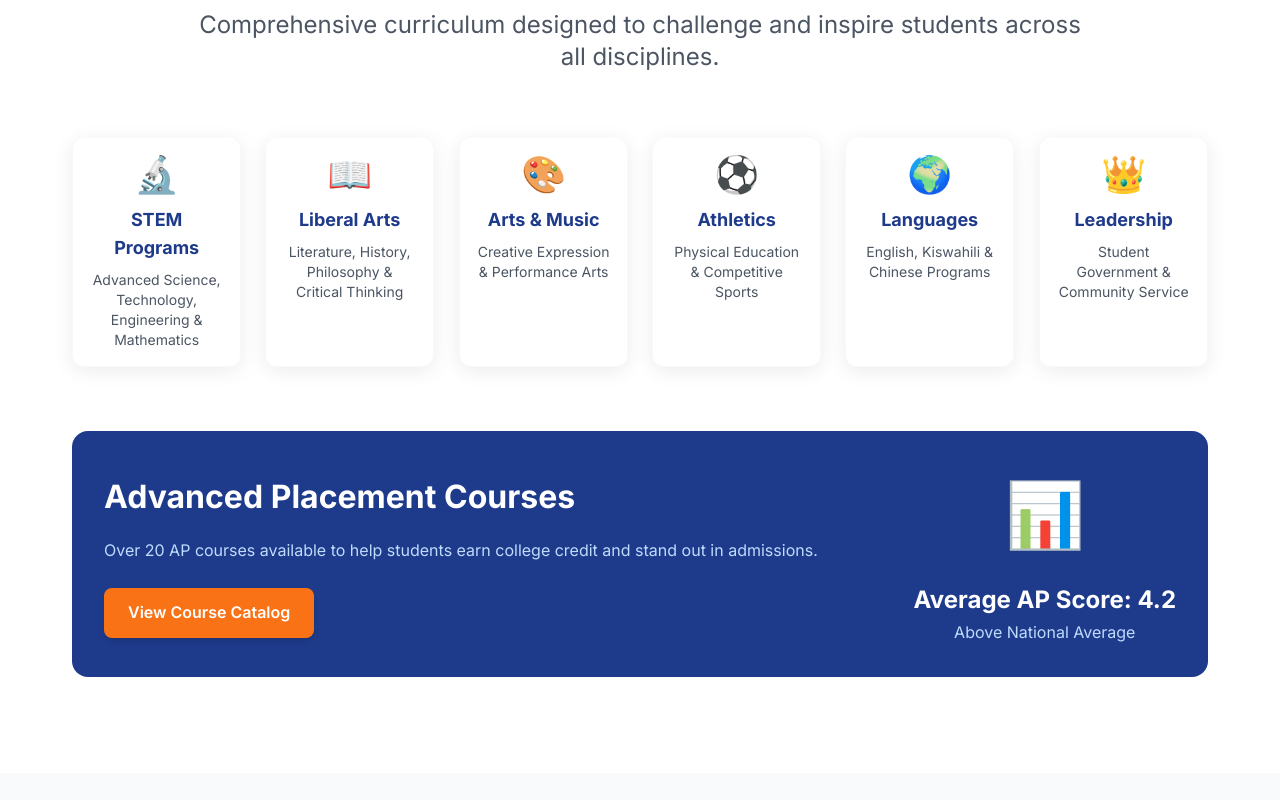
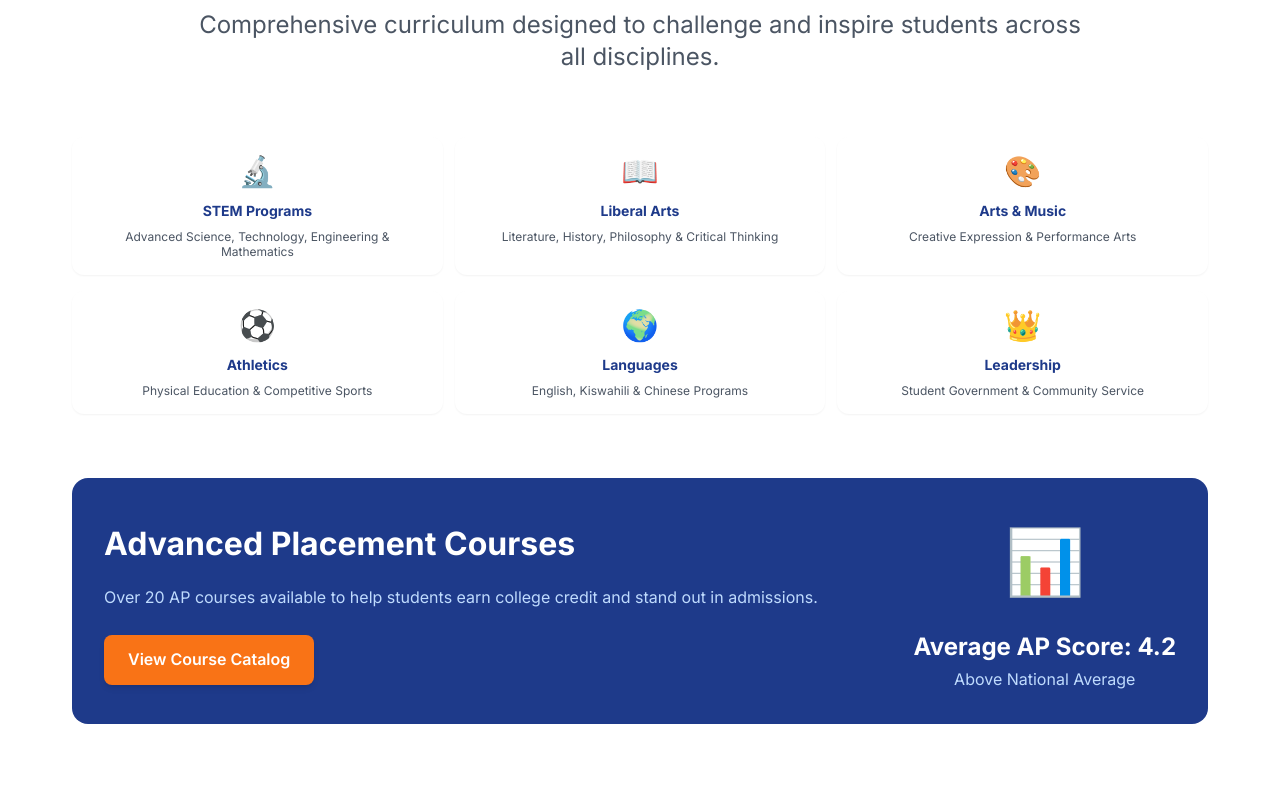
Before and after one commit to Rotz-kirwa/Rising-lion--school, a React (Vite) app: page / in a window 1280 px wide. Shown: the part 2460-3260 px from the top of the page. Built offline with nearby package versions, Linux system fonts and the light colour scheme.

Commit message:
Add: Enhanced viewport meta tag for mobile optimization

```diff
--- a/src/components/Academics.jsx
+++ b/src/components/Academics.jsx
@@ -18,14 +18,26 @@ export default function Academics() {
           </p>
         </div>
 
-        <div className="grid grid-cols-2 sm:grid-cols-3 lg:grid-cols-6 gap-4 sm:gap-6">
-          {programs.map((program, index) => (
-            <div key={index} className="card text-center p-4">
-              <div className="text-3xl sm:text-4xl mb-3">{program.icon}</div>
-              <h3 className="text-sm sm:text-base lg:text-lg font-bold text-blue-900 mb-2">{program.title}</h3>
-              <p className="text-xs sm:text-sm text-gray-600 leading-tight">{program.desc}</p>
-            </div>
-          ))}
+        <div className="space-y-4">
+          <div className="grid grid-cols-3 gap-3">
+            {programs.slice(0, 3).map((program, index) => (
+              <div key={index} className="bg-white rounded-xl p-4 text-center shadow-sm">
+                <div className="text-3xl mb-3">{program.icon}</div>
+                <h3 className="text-sm font-bold text-blue-900 mb-2">{program.title}</h3>
+                <p className="text-xs text-gray-600 leading-tight">{program.desc}</p>
+              </div>
+            ))}
+          </div>
+
+          <div className="grid grid-cols-3 gap-3">
+            {programs.slice(3, 6).map((program, index) => (
+              <div key={index} className="bg-white rounded-xl p-4 text-center shadow-sm">
+                <div className="text-3xl mb-3">{program.icon}</div>
+                <h3 className="text-sm font-bold text-blue-900 mb-2">{program.title}</h3>
+                <p className="text-xs text-gray-600 leading-tight">{program.desc}</p>
+              </div>
+            ))}
+          </div>
         </div>
 
         <div style={{marginTop: '64px', background: '#1e3a8a', color: 'white', padding: '32px', borderRadius: '16px'}}>
--- a/src/components/Tour.jsx
+++ b/src/components/Tour.jsx
@@ -23,26 +23,72 @@ export default function Tour() {
           </p>
         </div>
 
-        <div className="grid grid-cols-3 sm:grid-cols-4 lg:grid-cols-5 xl:grid-cols-6 gap-3 sm:gap-4 lg:gap-6">
-          {facilities.map((facility, index) => (
-            <div key={index} className="card text-center p-3 sm:p-4">
-              <div className="relative mb-3">
-                <div className="w-20 h-20 sm:w-24 sm:h-24 lg:w-28 lg:h-28 mx-auto rounded-xl overflow-hidden border-3 border-blue-900 shadow-lg">
+        <div className="space-y-4">
+          <div className="grid grid-cols-4 gap-3">
+            {facilities.slice(0, 4).map((facility, index) => (
+              <div key={index} className="bg-white rounded-xl p-3 text-center shadow-sm">
+                <div className="relative mb-2">
+                  <div className="w-16 h-16 mx-auto rounded-lg overflow-hidden border-2 border-blue-900">
                     <img
                       src={facility.image}
                       alt={facility.name}
-                    className="w-full h-full object-cover hover:scale-110 transition-transform duration-300"
+                      className="w-full h-full object-cover"
                     />
                   </div>
-                <div className="absolute -bottom-1 -right-1 bg-yellow-400 rounded-full w-6 h-6 sm:w-8 sm:h-8 flex items-center justify-center text-xs sm:text-sm border-2 border-white shadow-lg">
+                  <div className="absolute -bottom-1 -right-1 bg-yellow-400 rounded-full w-5 h-5 flex items-center justify-center text-xs border border-white">
                     {facility.icon}
                   </div>
                 </div>
-              <h3 className="text-xs sm:text-sm lg:text-base font-bold text-blue-900 leading-tight">
+                <h3 className="text-xs font-bold text-blue-900 leading-tight">
                   {facility.name}
                 </h3>
               </div>
             ))}
+          </div>
+
+          <div className="grid grid-cols-4 gap-3">
+            {facilities.slice(4, 8).map((facility, index) => (
+              <div key={index} className="bg-white rounded-xl p-3 text-center shadow-sm">
+                <div className="relative mb-2">
+                  <div className="w-16 h-16 mx-auto rounded-lg overflow-hidden border-2 border-blue-900">
+                    <img
+                      src={facility.image}
+                      alt={facility.name}
+                      className="w-full h-full object-cover"
+                    />
+                  </div>
+                  <div className="absolute -bottom-1 -right-1 bg-yellow-400 rounded-full w-5 h-5 flex items-center justify-center text-xs border border-white">
+                    {facility.icon}
+                  </div>
+                </div>
+                <h3 className="text-xs font-bold text-blue-900 leading-tight">
+                  {facility.name}
+                </h3>
+              </div>
+            ))}
+          </div>
+
+          <div className="grid grid-cols-3 gap-3">
+            {facilities.slice(8, 11).map((facility, index) => (
+              <div key={index} className="bg-white rounded-xl p-3 text-center shadow-sm">
+                <div className="relative mb-2">
+                  <div className="w-16 h-16 mx-auto rounded-lg overflow-hidden border-2 border-blue-900">
+                    <img
+                      src={facility.image}
+                      alt={facility.name}
+                      className="w-full h-full object-cover"
+                    />
+                  </div>
+                  <div className="absolute -bottom-1 -right-1 bg-yellow-400 rounded-full w-5 h-5 flex items-center justify-center text-xs border border-white">
+                    {facility.icon}
+                  </div>
+                </div>
+                <h3 className="text-xs font-bold text-blue-900 leading-tight">
+                  {facility.name}
+                </h3>
+              </div>
+            ))}
+          </div>
         </div>
 
         <div className="text-center" style={{marginTop: '48px'}}>
```
Lines whose indentation alone changed are shown as unchanged.
